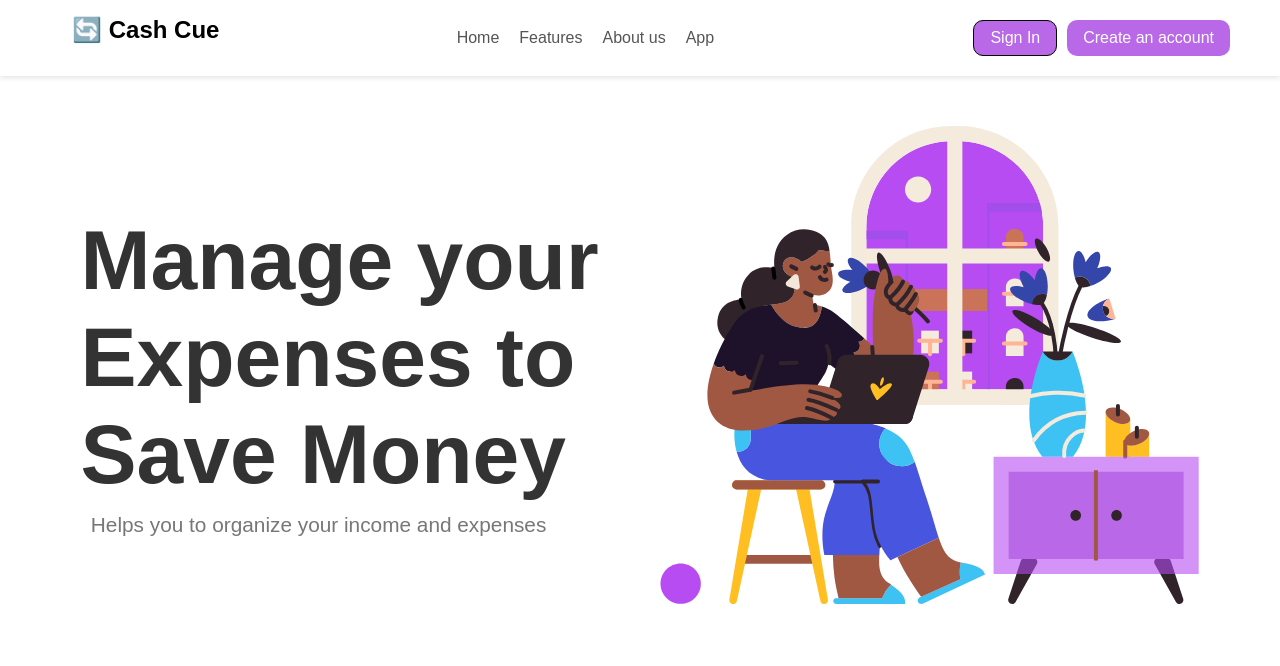
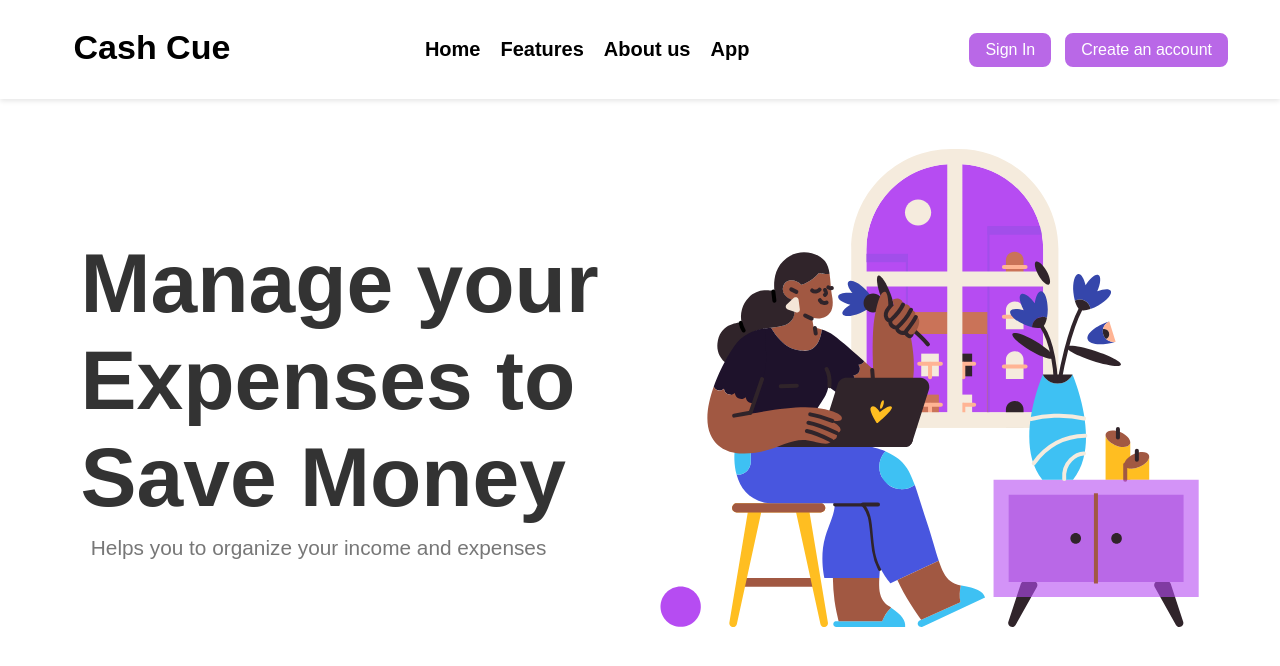
Before and after one commit to heyitsshubh/Expense-tracker, a React (Vite) app in the folder Expence app/: page / in a window 1280 px wide. Shown: the top 666 px of the page. Built offline with nearby package versions, Linux system fonts and the light colour scheme.

Commit message:
bug fixed

```diff
--- a/Expence app/src/Components/Dashboard.jsx
+++ b/Expence app/src/Components/Dashboard.jsx
@@ -147,9 +147,10 @@ const Dashboard = () => {
   return (
     <div className="dashboard-container">
       <div className="top-bar">
-        <div className="search-bar">
+        {/* <div className="search-bar">
           <input type="text" placeholder="Search here..." />
-        </div>
+        </div> */}
+        <h2 className="title">Dashboard</h2>
         <div className="profile">
           <img src={avtar} alt="Profile" className="profile-img" />
           <span className="profile-name">{name || "User"}</span>
--- a/Expence app/src/Components/Signup.jsx
+++ b/Expence app/src/Components/Signup.jsx
@@ -75,7 +75,7 @@ finally{
   };
   const handleclick = () => {
     setIsSliding(true);
-    setTimeout(() => navigate('/'), 500);
+    setTimeout(() => navigate('/login'), 500);
   };
 
 
--- a/Expence app/src/Components/hero.jsx
+++ b/Expence app/src/Components/hero.jsx
@@ -15,7 +15,7 @@ const HeroSection = () => {
     <div className="hero-container">
       {/* Navbar */}
       <nav className="navbar">
-        <div className="logo">🔄 Cash Cue</div>
+        <div className="logo">Cash Cue</div>
         <ul className="nav-links">
           <li>Home</li>
           <li>Features</li>
--- a/Expence app/src/Styles/Dashboard.css
+++ b/Expence app/src/Styles/Dashboard.css
@@ -12,6 +12,11 @@
   justify-content: flex-start;
 }
 
+.title{
+  font-size: 34px;
+  font-weight: 600;
+  font-family: 'Poppins', sans-serif;
+}
 .profile{
   margin-bottom: 20px;
 }
--- a/Expence app/src/Styles/Hero.css
+++ b/Expence app/src/Styles/Hero.css
@@ -16,16 +16,20 @@
   }
 
   .logo {
-    font-size: 1.5rem;
+    font-size: 34px;
     font-weight: bold;
     color:black;
+    margin-top: 20px;
   }
 
   .nav-links {
     display: flex;
     gap: 20px;
     list-style: none;
-    color: #555;
+    font-size: 20px;
+    font-weight: bold;
+    color: black;
+    cursor: pointer;
   }
 
   .buttons {
@@ -34,14 +38,14 @@
   }
 
   .sign-in {
-    border: 1px solid black;
+    border: 2px solid ;
     padding: 8px 16px;
     border-radius: 10px;
     cursor: pointer;
   }
 
   .create-account {
-    color: white;
+   border: 2px solid ;
     padding: 8px 16px;
     border-radius: 10px;
     cursor: pointer;
```
